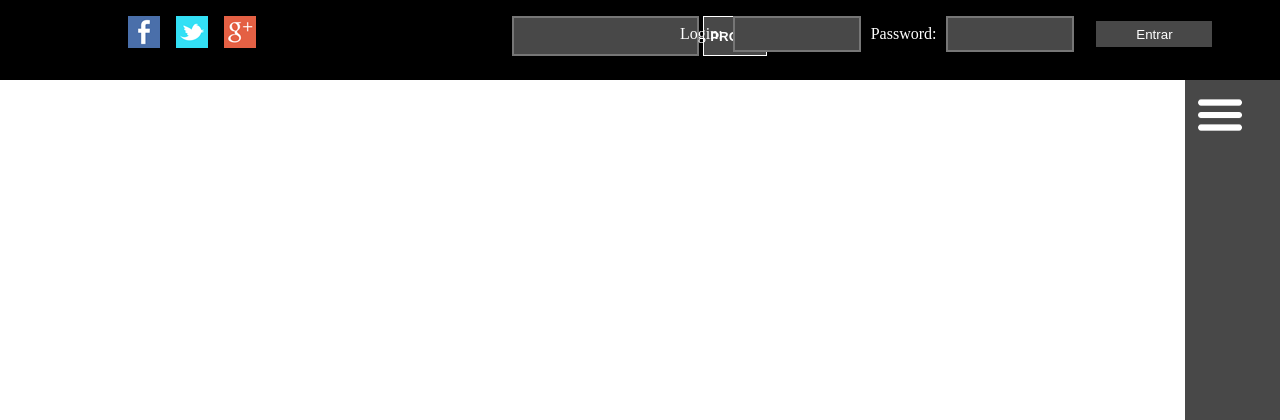
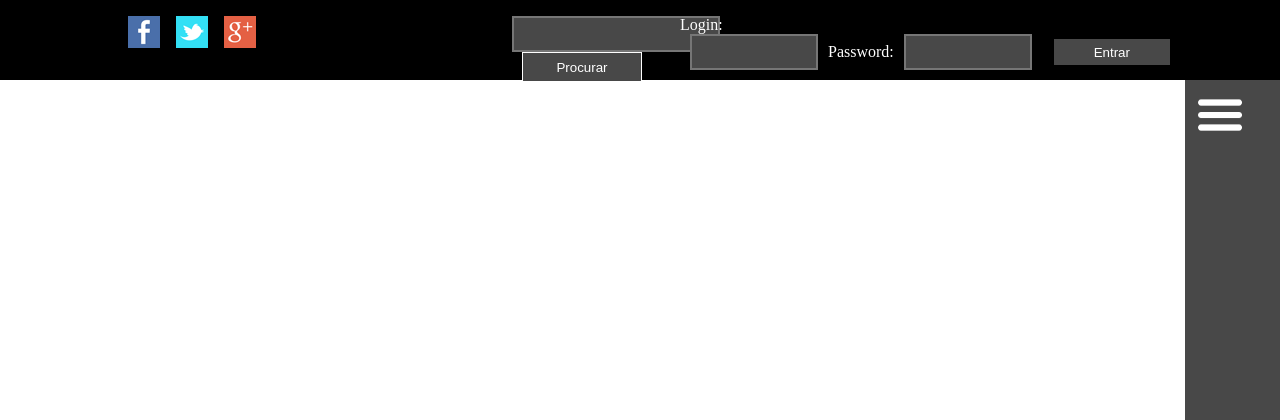
Before and after one commit to Rodisi/TM3, a PHP site: page / in a window 1280 px wide. Shown: the top 420 px of the page. Run offline with PHP 8.4, Linux system fonts and the light colour scheme; some libraries are stand-ins or nearby versions; some web fonts are replaced.

Commit message:
urrrghh
ainda nao vai

```diff
--- a/index.php
+++ b/index.php
@@ -25,6 +25,7 @@
     <script type="text/javascript" src="slider-master/js/jssor.slider.js"></script>
 	<script type="text/javascript" src="toggles.js"></script>
 	<script type="text/javascript" src="gmaps.js"></script>
+	<script type="text/javascript" src="https://ajax.googleapis.com/ajax/libs/jqueryui/1.8.18/jquery-ui.min.js"></script> <!-- depois para o autocomplete --->
 
 	<script type="text/javascript" src="js-marker-clusterer/src/markerclusterer.js"></script>
 
@@ -142,7 +143,7 @@ google.maps.event.addDomListener(window, 'load', initialize);
 
 		<div class="global_search">
 				<input type="textbox" id="text_search"/>
-				<input type="submit" id="search" value="PROCURAR"/>
+				<input type="submit" id="search" value="Procurar"/>
 		</div>
 
 		<div class="session_fields">
--- a/session_nav.php
+++ b/session_nav.php
@@ -6,15 +6,26 @@ include 'config.php';
 
 
 /*** begin the session ***/
-/*session_start();*/
+/***$row['Nome'].'<br><a href="">Criar Rota</a><input type="submit" value="LOGOUT" action="logout.php"**/
+session_start();
 
 if(!isset($_SESSION['user_id']))
 {
-    echo 'Login:<input type="textbox"/>Password:<input type="password"/><input type="submit" value="Entrar" action="login.php"/>';
+    echo 'Login:<form action="login.php" method="post"><input type="textbox" id="username" name="username"/>Password:<input type="password" id="password" name="login"/><input type="submit" value="Entrar" action="login.php"/></form>';
 }else {
 
+	$user_id=$_SESSION['user_id'];
+	$sql="select * from user where UserID='$user_id'";
+	$result = mysqli_query($link, $sql);
 
-	$sql="select * from user where ";
+	while($row = mysqli_fetch_array($result)){
+
+	echo 'Bem-Vindo ';
+
+
+
+	}
+
 }
 
 ?>
--- a/styles.css
+++ b/styles.css
@@ -73,8 +73,8 @@ html, body {
 	  }
 
 	  .global_search input[type="textbox"]{
-		width:70%;
-		height:85%;
+		width:200px;
+		height:30px;
 		left:0;
 		background-color:#484848;
 		border-style:solid;
@@ -82,14 +82,15 @@ html, body {
 	  }
 
 	  .global_search input[type="submit"]{
-		width:25%;
-		height:100%;
+		width:120px;
+		height:30px;
 		right:0;
+		margin-left:10px;
 		background-color:#484848;
 		border-style:solid;
 		border:1px solid white;
 		color:#FFFFFF;
-		font-weight:bold;
+
 	  }
 
 
```
Also changed, not shown: login.php (added, +38 -0 lines), logout.php (added, +13 -0 lines).
